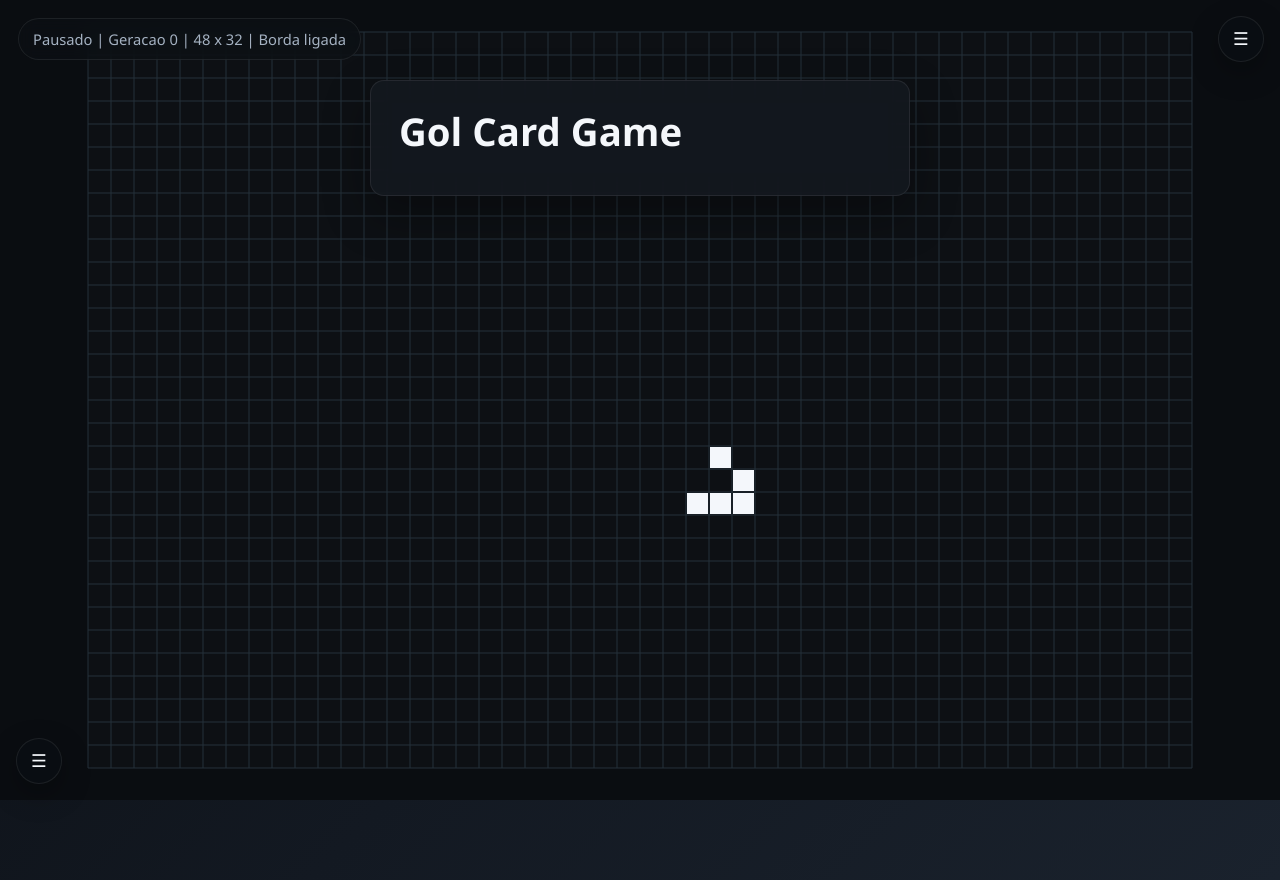
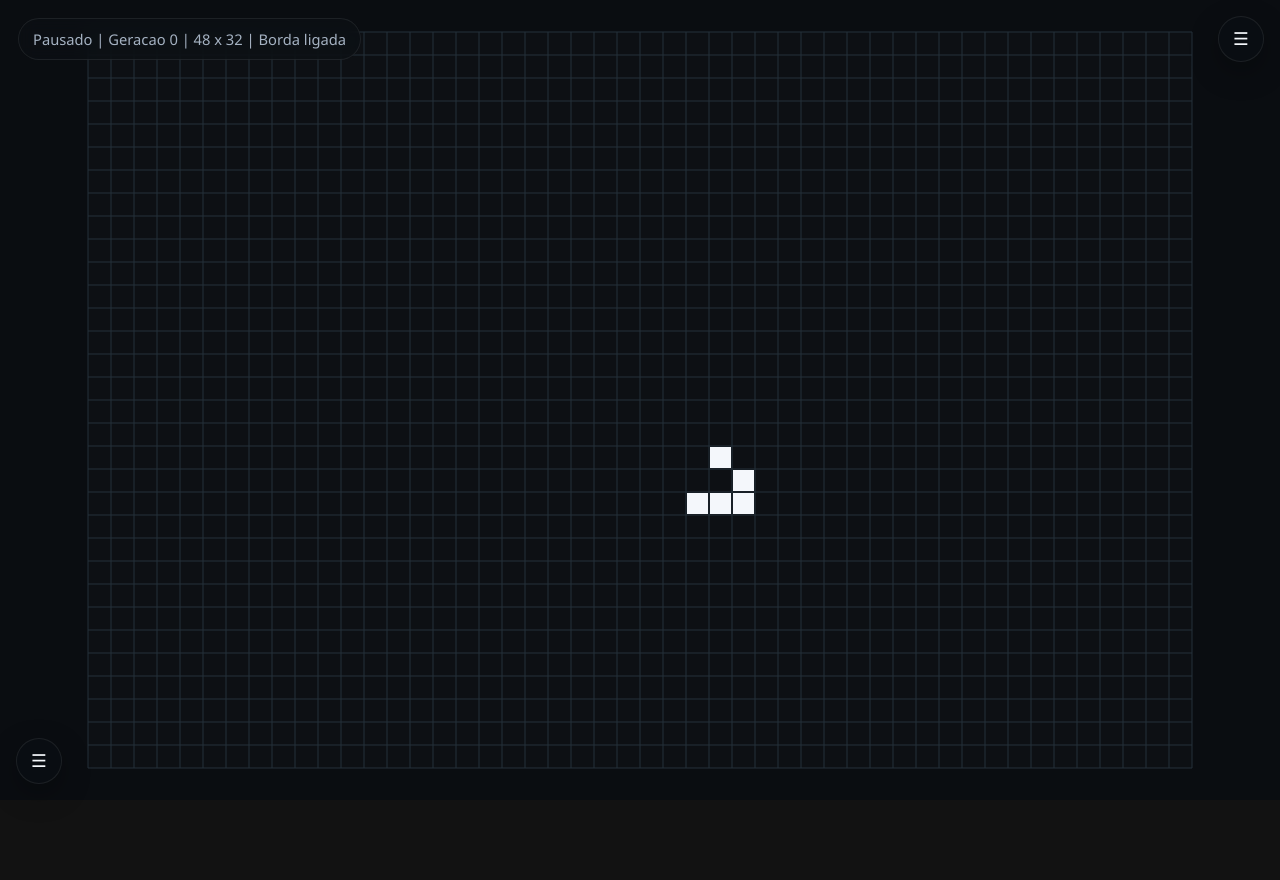
Before and after one commit to gvpm/golcardgame, a plain HTML site: page index.html in a window 1280 px wide. After the commit the page ends 800 px from the top, so only its background shows below. Drawn offline with Linux system fonts and the light colour scheme.

Commit message:
Hide main overlay on initial load

```diff
--- a/index.html
+++ b/index.html
@@ -175,7 +175,7 @@
         </div>
     </div>
 
-    <section class="overlay-card" id="main-content">
+    <section class="overlay-card" id="main-content" style="display: none;">
         <h1>Gol Card Game</h1>
         <p></p>
     </section>
```
